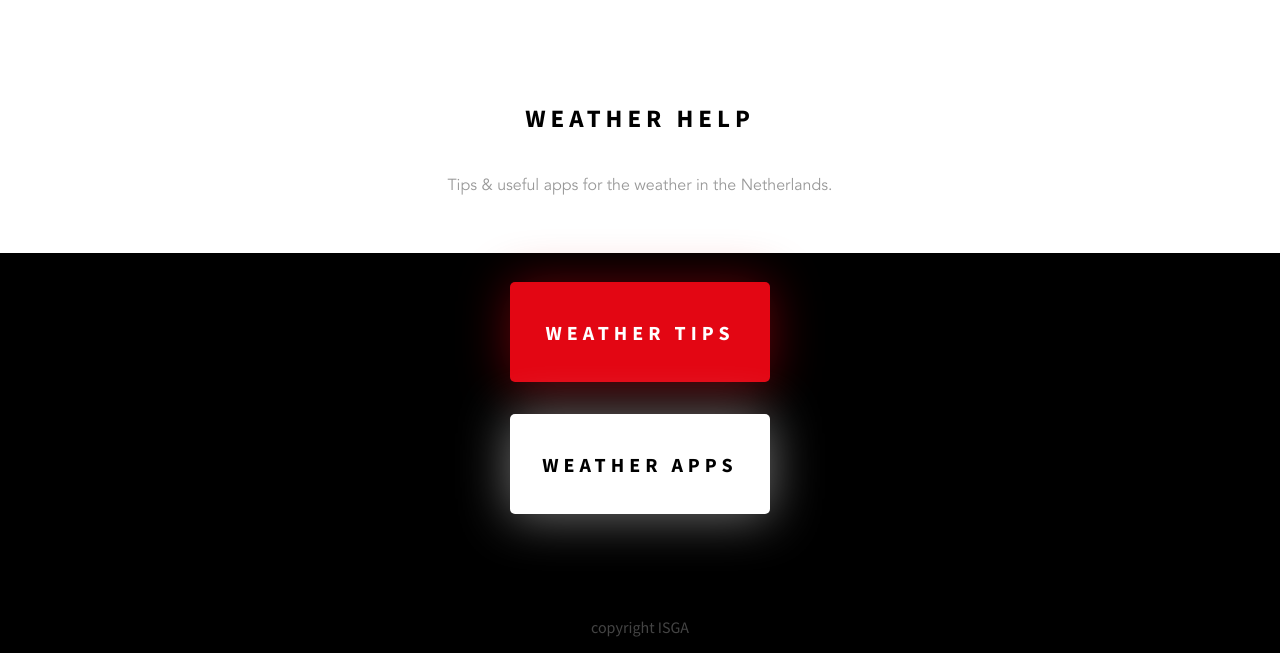
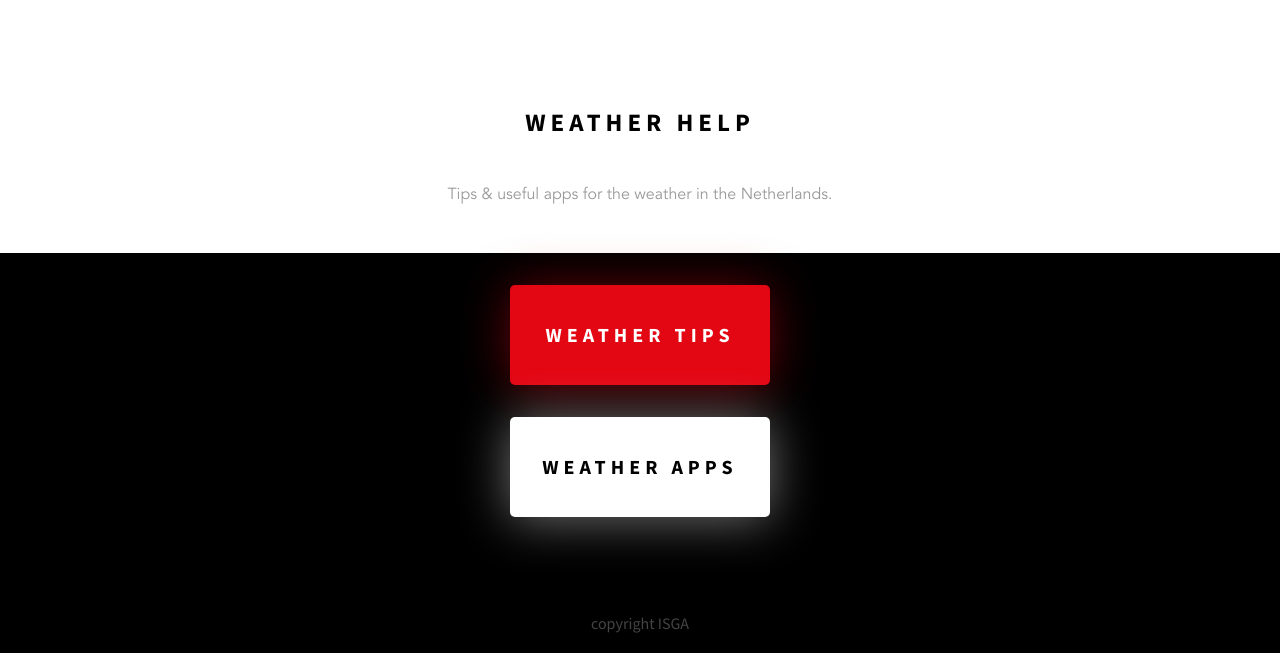
Before and after one commit to DaanKetelaars/ISGA, a plain HTML site: page index.html in a window 1280 px wide. Shown: the part 147-800 px from the top of the page. Drawn offline with Linux system fonts and the light colour scheme.

Commit message:
Update main.css

```diff
--- a/css/main.css
+++ b/css/main.css
@@ -40,8 +40,8 @@
 
 body {
   font-family: 'SourceSansPro-Regular';
-  /* -webkit-font-smoothing: antialiased;
-  -moz-osx-font-smoothing: grayscale; */
+  -webkit-font-smoothing: antialiased;
+  -moz-osx-font-smoothing: grayscale;
   background: linear-gradient(to top, #000 0%, #000 50%, #fff 50%, #fff 100%);
   color: #000;
   margin: 0 auto;
@@ -51,7 +51,7 @@ body {
   display: flex;
   flex-direction: column;
   position: relative;
-  /* font: 100%/1.618 sans-serif; */
+  font: 100%/1.618 sans-serif;
 }
 
 h1, h2, p, a, ul, li {
```
